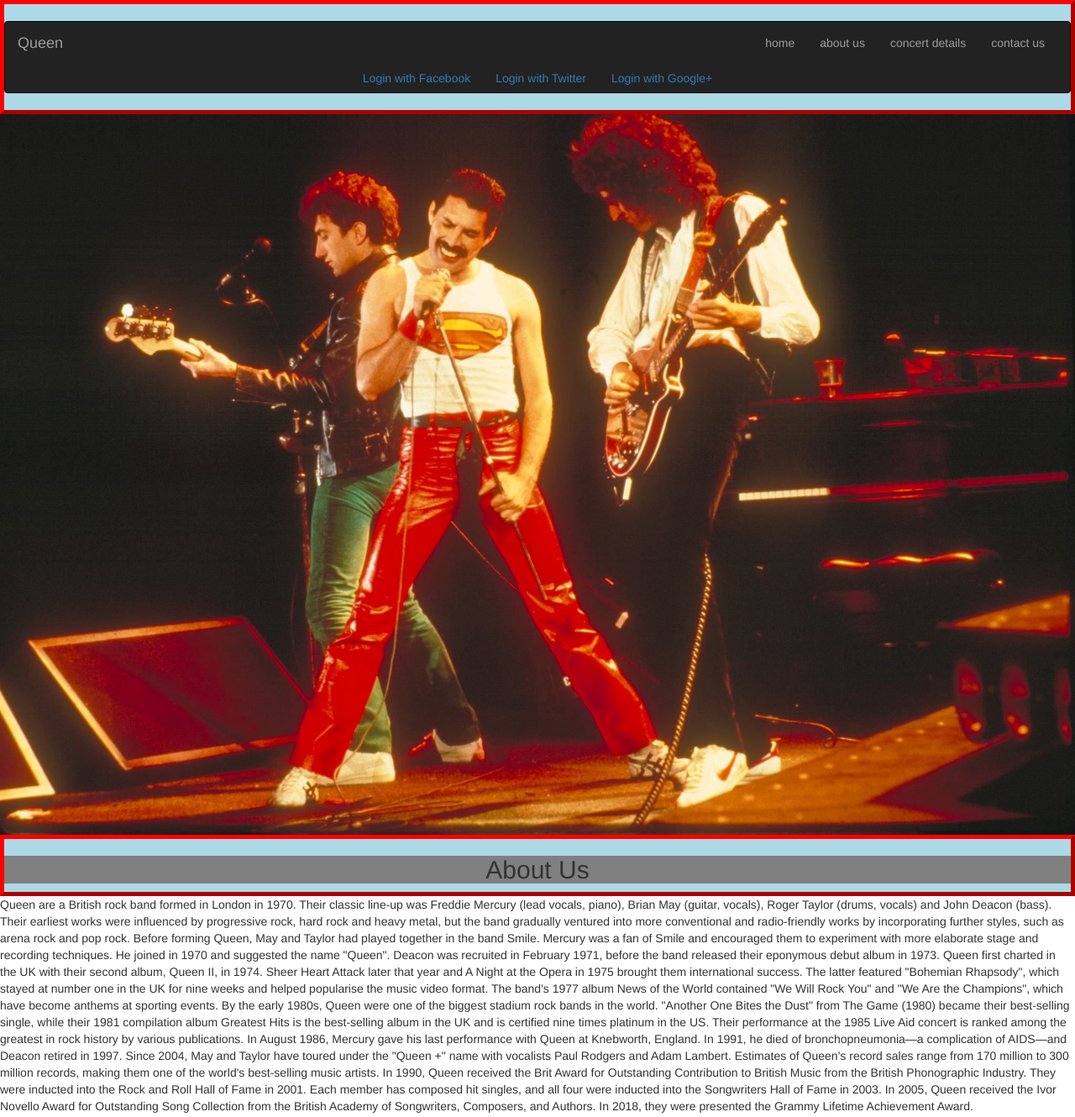
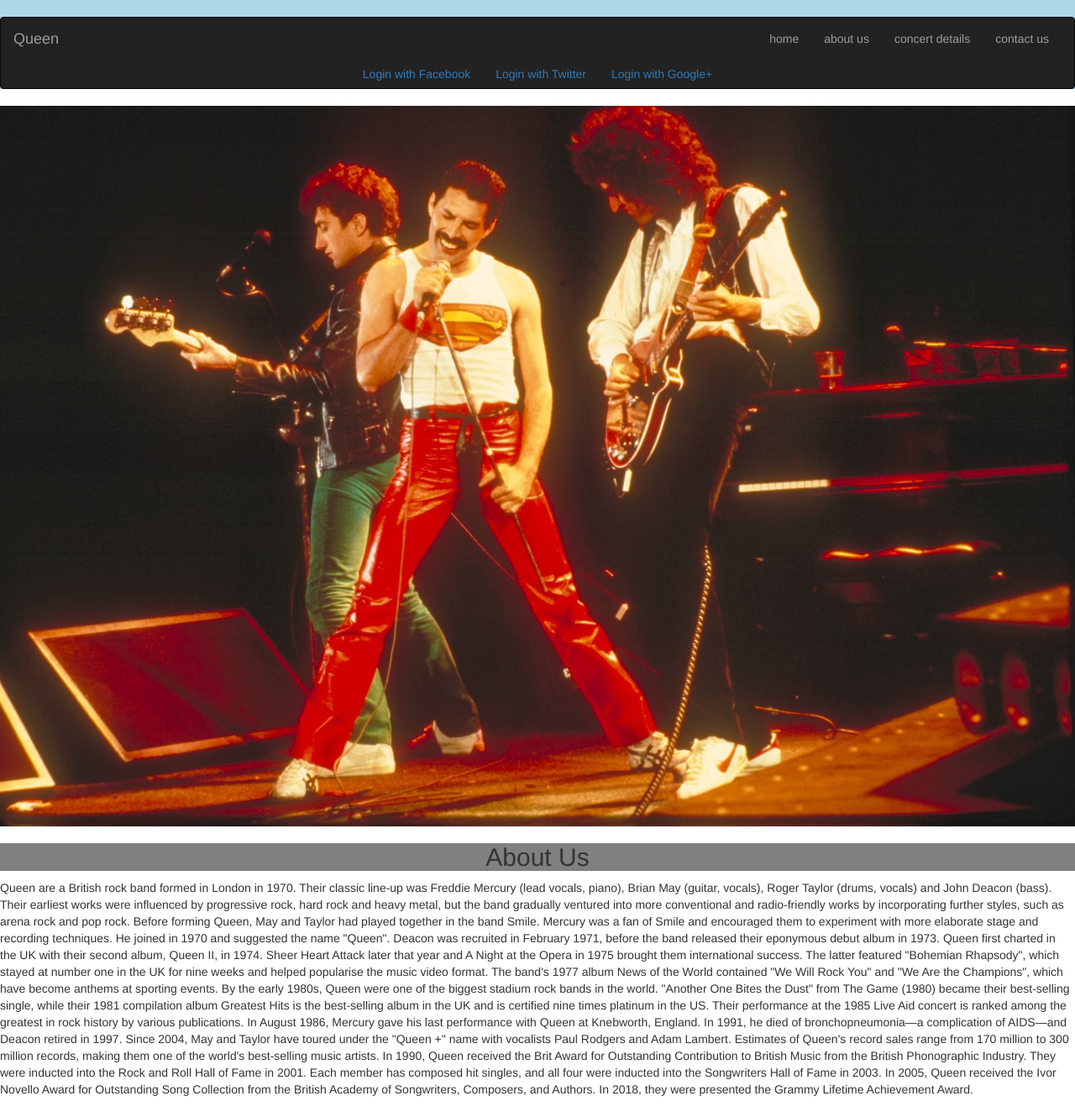
Before and after one commit to tomfinnegan/Milestone-Project-1, a plain HTML site: page contact.html in a window 1280 px wide. Shown: the whole page at 84% size. Drawn offline with nearby package versions, Linux system fonts and the light colour scheme.

Commit message:
added desgin changes to pages

```diff
--- a/assets/css/style.css
+++ b/assets/css/style.css
@@ -12,24 +12,25 @@
   h2{
       background-color: grey;
   }
- div p{
-     color: red;
+ p{
+     background-color: white;
+     text: red;
   }
 .myDiv {
-  border: 5px outset red;
+
   background-color: lightblue;
   text-align: center;
 }
 
 .Div {
-  border: 5px outset red;
+
   background-color: lightblue;
   text-align: center;
 }
 
 
 .myDiv {
-  border: 5px outset red;
+
   background-color: lightblue;
   text-align: center;
 }
```
Also changed, not shown: index.html (+19 -15 lines).
